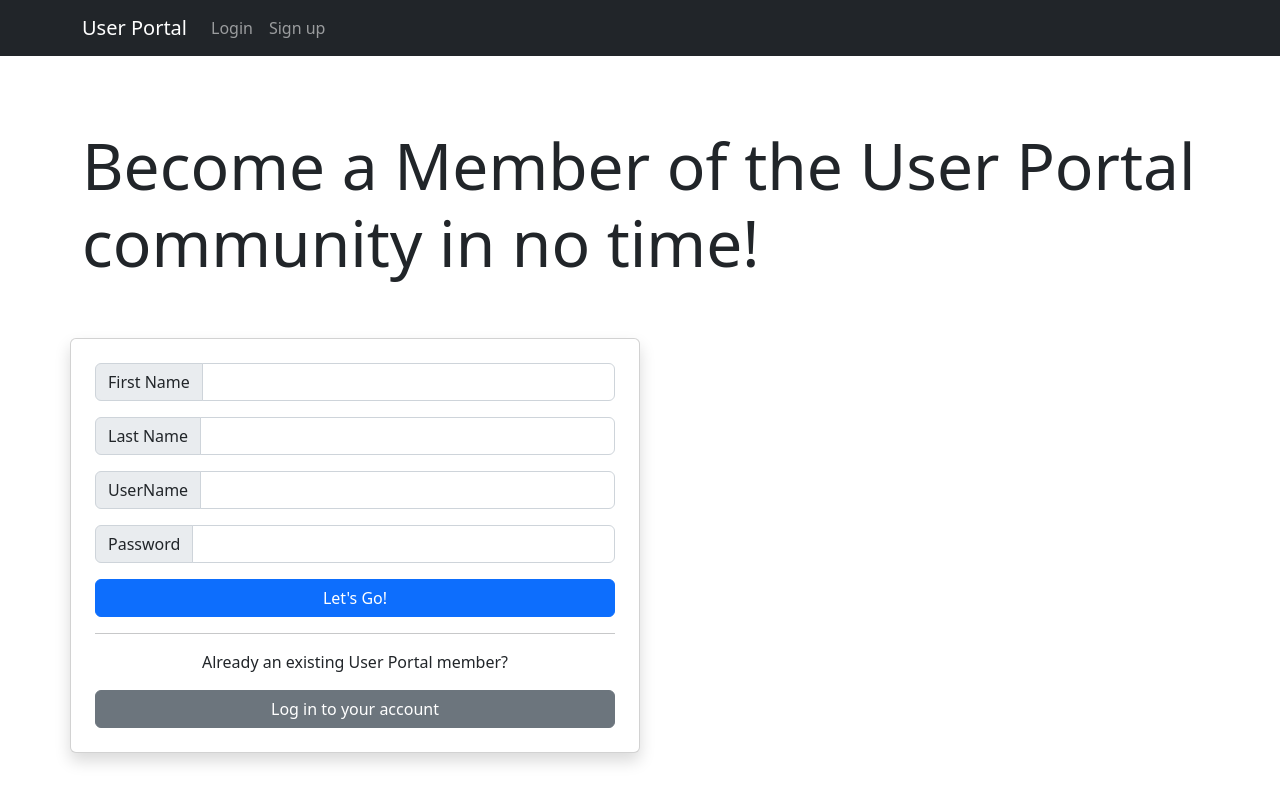
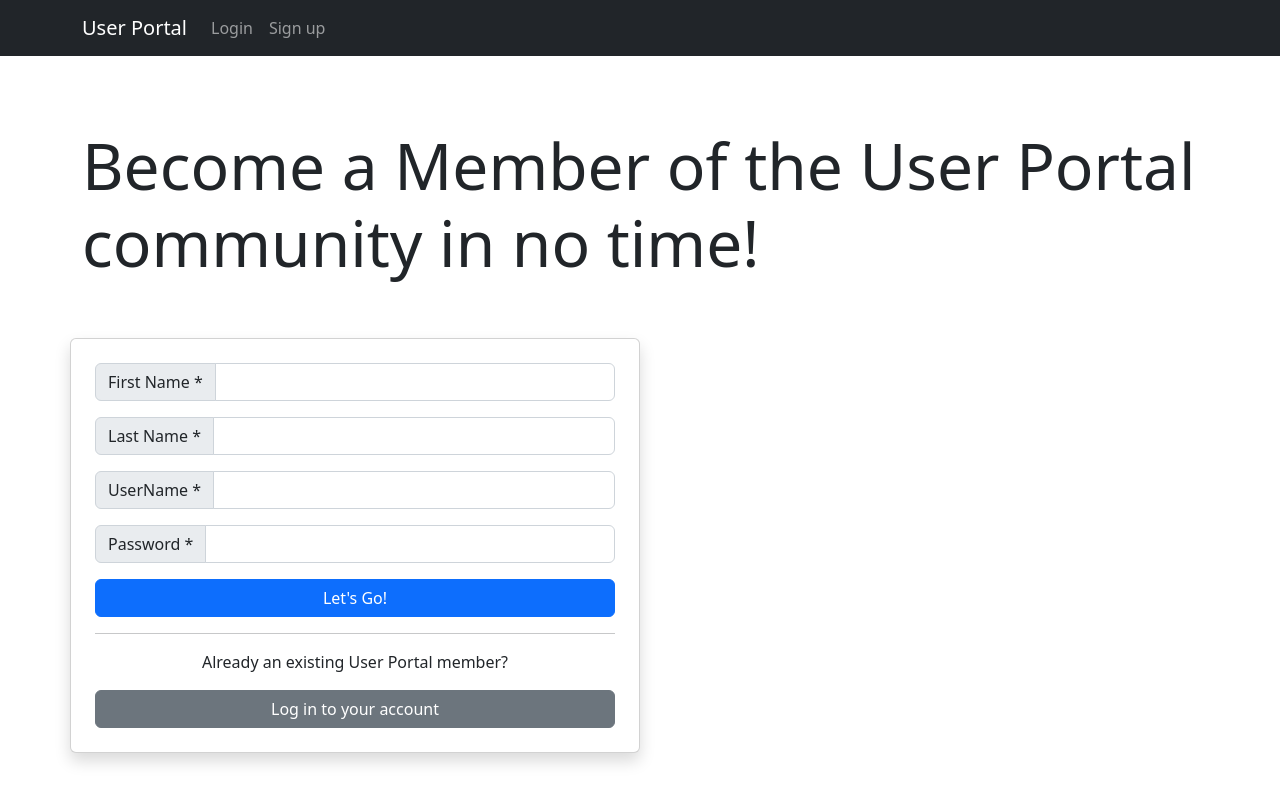
Before and after one commit to hassan-imran/Dashboard-app, a React (Create React App) app: page /signup in a window 1280 px wide. Built offline with nearby package versions, Linux system fonts and the light colour scheme.

Commit message:
Fixed Form validation bug
Fixed Form validation bug (Issue#1) using an error displayed through the  Error component

Co-Authored-By: OmLohano2176 <105085851+omlohano2176@users.noreply.github.com>

```diff
--- a/src/routes/Login.js
+++ b/src/routes/Login.js
@@ -15,7 +15,10 @@ function Login({ errorMsg, setErrorMsg, logUserIn}) {
         e.preventDefault();
 
         //Do not submit if either of the input fields are empty
-        if (!userName || !pass) { return };
+        if (!userName || !pass) {
+            setErrorMsg("One (or more) of the required fields (marked by *) are empty");
+            return;
+        };
 
         logUserIn(userName, pass);
 
@@ -41,11 +44,11 @@ function Login({ errorMsg, setErrorMsg, logUserIn}) {
                         <Card className='p-4 shadow bg-body rounded'>
                             <Form className='d-grid'>
 
-                                <FloatingLabel controlId="floatingInput" label="Username" className="mb-3">
+                                <FloatingLabel controlId="floatingInput" label="Username *" className="mb-3">
                                     <Form.Control type="text" placeholder="my_username" value={userName} onChange={e => setUserName(e.target.value)} />
                                 </FloatingLabel>
 
-                                <FloatingLabel controlId="floatingPassword" label="Password" className="mb-3"  >
+                                <FloatingLabel controlId="floatingPassword" label="Password *" className="mb-3"  >
                                     <Form.Control type="password" placeholder="Password" value={pass} onChange={e => setPassword(e.target.value)} />
                                 </FloatingLabel>
 
--- a/src/routes/SignUp.js
+++ b/src/routes/SignUp.js
@@ -16,7 +16,9 @@ function SignUp({ addUser, errorMsg, setErrorMsg }) {
         e.preventDefault();
 
         //Do not submit if either of the input fields are empty
-        if (!userName || !pass || !firstName || !lastName) { return };
+        if (!userName || !pass || !firstName || !lastName) {
+            setErrorMsg("One (or more) of the required fields (marked by *) are empty");
+            return; };
 
         addUser(userName, pass, firstName, lastName);
 
@@ -44,22 +46,22 @@ function SignUp({ addUser, errorMsg, setErrorMsg }) {
                             <Form className='d-grid'>
 
                                 <InputGroup className="mb-3">
-                                    <InputGroup.Text id="inputGroup-sizing-default">First Name</InputGroup.Text>
+                                    <InputGroup.Text id="inputGroup-sizing-default">First Name *</InputGroup.Text>
                                     <Form.Control aria-label="Default" aria-describedby="inputGroup-sizing-default" onChange={e => setFirstName(e.target.value)} />
                                 </InputGroup>
 
                                 <InputGroup className="mb-3">
-                                    <InputGroup.Text id="inputGroup-sizing-default">Last Name</InputGroup.Text>
+                                    <InputGroup.Text id="inputGroup-sizing-default">Last Name *</InputGroup.Text>
                                     <Form.Control aria-label="Default" aria-describedby="inputGroup-sizing-default" onChange={e => setLastName(e.target.value)} />
                                 </InputGroup>
 
                                 <InputGroup className="mb-3">
-                                    <InputGroup.Text id="inputGroup-sizing-default">UserName</InputGroup.Text>
+                                    <InputGroup.Text id="inputGroup-sizing-default">UserName *</InputGroup.Text>
                                     <Form.Control aria-label="Default" aria-describedby="inputGroup-sizing-default" onChange={e => setUserName(e.target.value)} />
                                 </InputGroup>
 
                                 <InputGroup className="mb-3">
-                                    <InputGroup.Text id="inputGroup-sizing-default">Password</InputGroup.Text>
+                                    <InputGroup.Text id="inputGroup-sizing-default">Password *</InputGroup.Text>
                                     <Form.Control aria-label="Default" aria-describedby="inputGroup-sizing-default" type='password' onChange={e => setPassword(e.target.value)} />
                                 </InputGroup>
 
```
